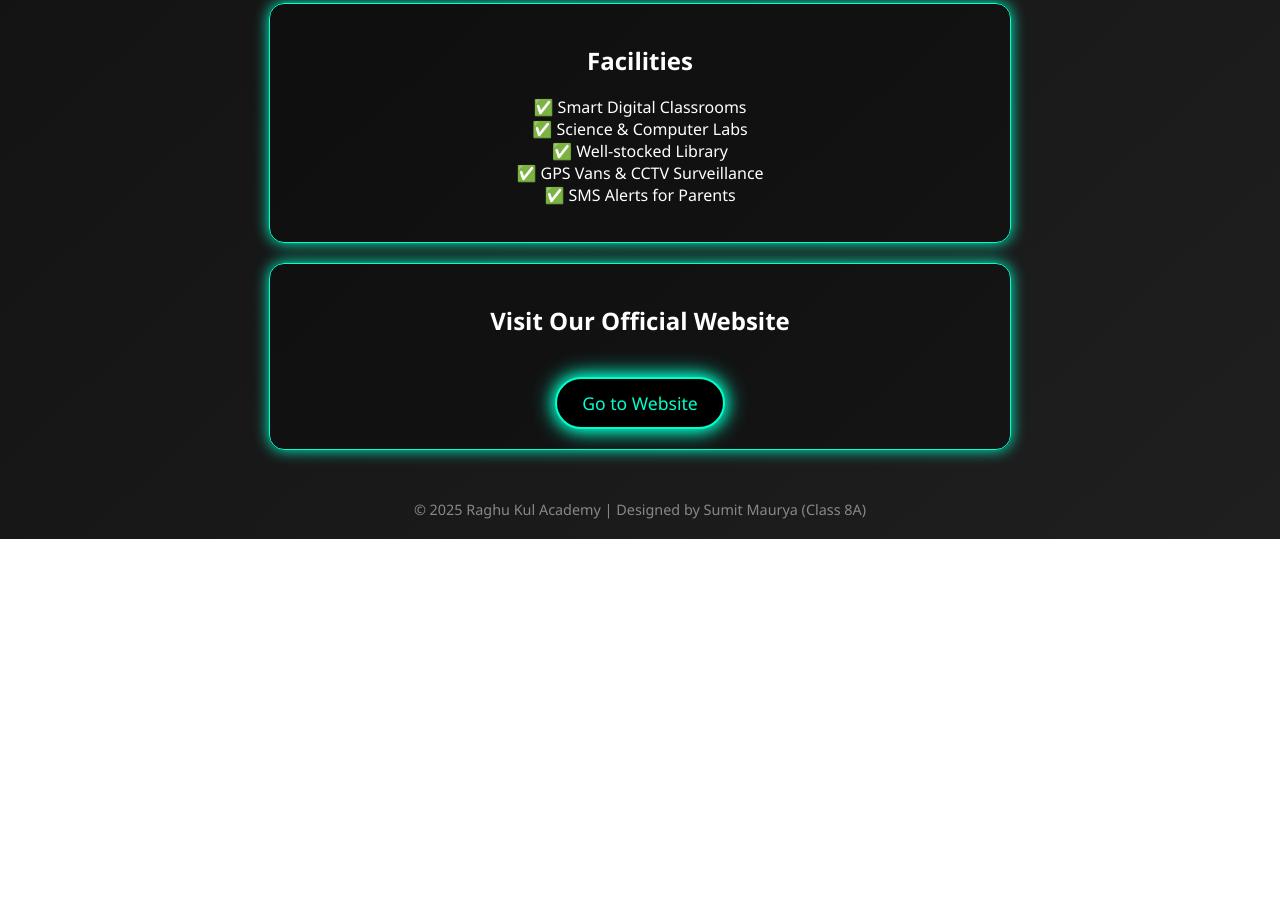
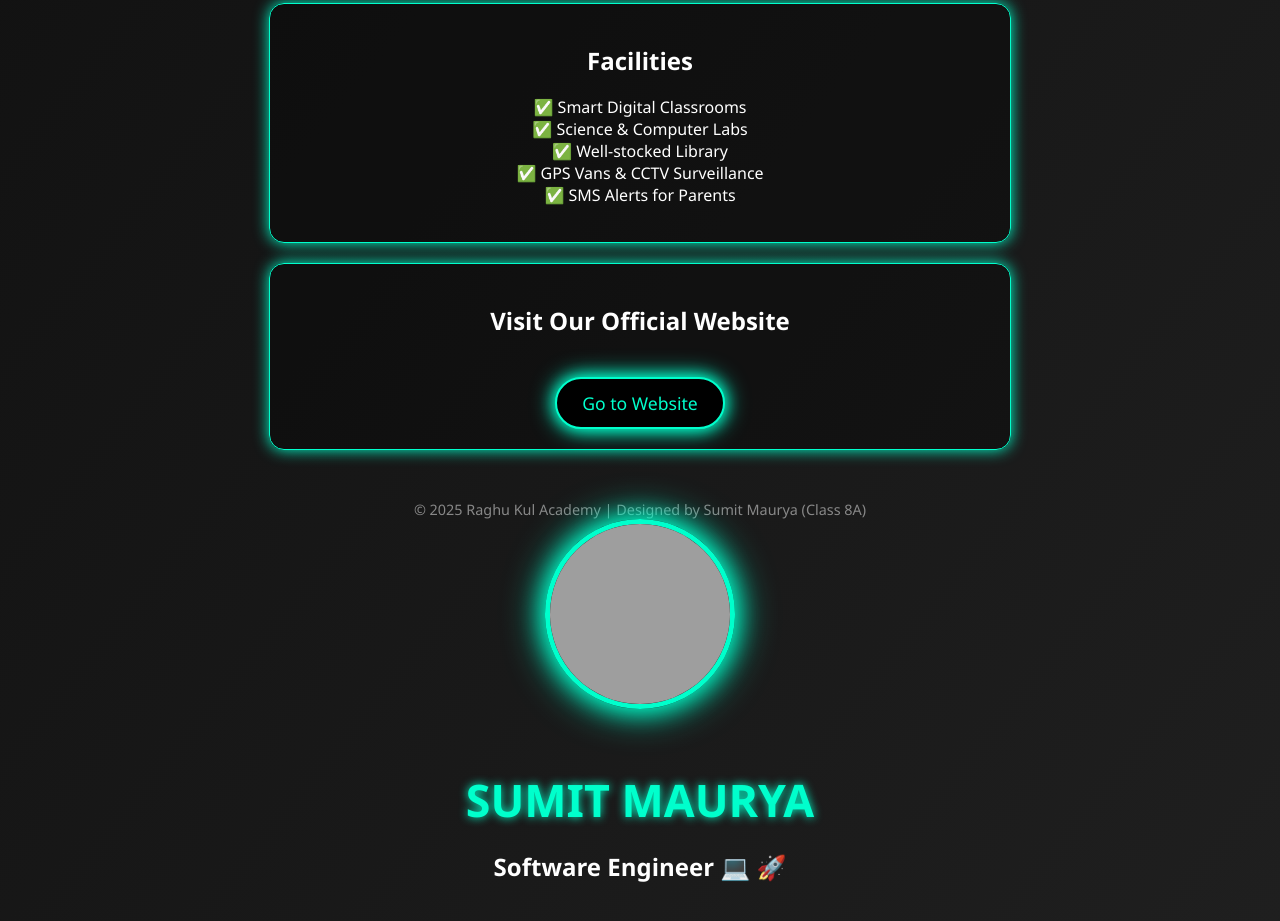
Before and after one commit to RKA205/SK, a plain HTML site: page index.html in a window 1280 px wide. Shown: the part 653-1574 px from the top of the page. Before the commit the page ends 1192 px from the top, so only its background shows below. Drawn offline with Linux system fonts and the light colour scheme; grey boxes are pictures that could not be loaded.

Commit message:
Update index.html

```diff
--- a/index.html
+++ b/index.html
@@ -125,6 +125,25 @@
         right: -10px;
       }
     }
+        .container {
+      text-align: center;
+    }
+
+    .profile-pic {
+      width: 180px;
+      height: 180px;
+      border-radius: 50%;
+      border: 5px solid #00ffcc;
+      box-shadow: 0 0 25px #00ffcc, 0 0 40px #00ffcc;
+      object-fit: cover;
+      margin-bottom: 25px;
+      transition: transform 0.3s ease;
+    }
+
+    .profile-pic:hover {
+      transform: scale(1.1);
+    }
+
   </style>
 </head>
 <body>
@@ -193,6 +212,11 @@
     }
     type();
   </script>
+    <div class="container">
+    <img src="https://assets.onecompiler.app/43m8dvjjn/43mhe7aua/1000042402.jpg" alt="Sumit Maurya" class="profile-pic">
+    <h1>SUMIT MAURYA</h1>
+    <h2>Software Engineer 💻 🚀</h2>
+  </div>
 
 </body>
 </html>
```
